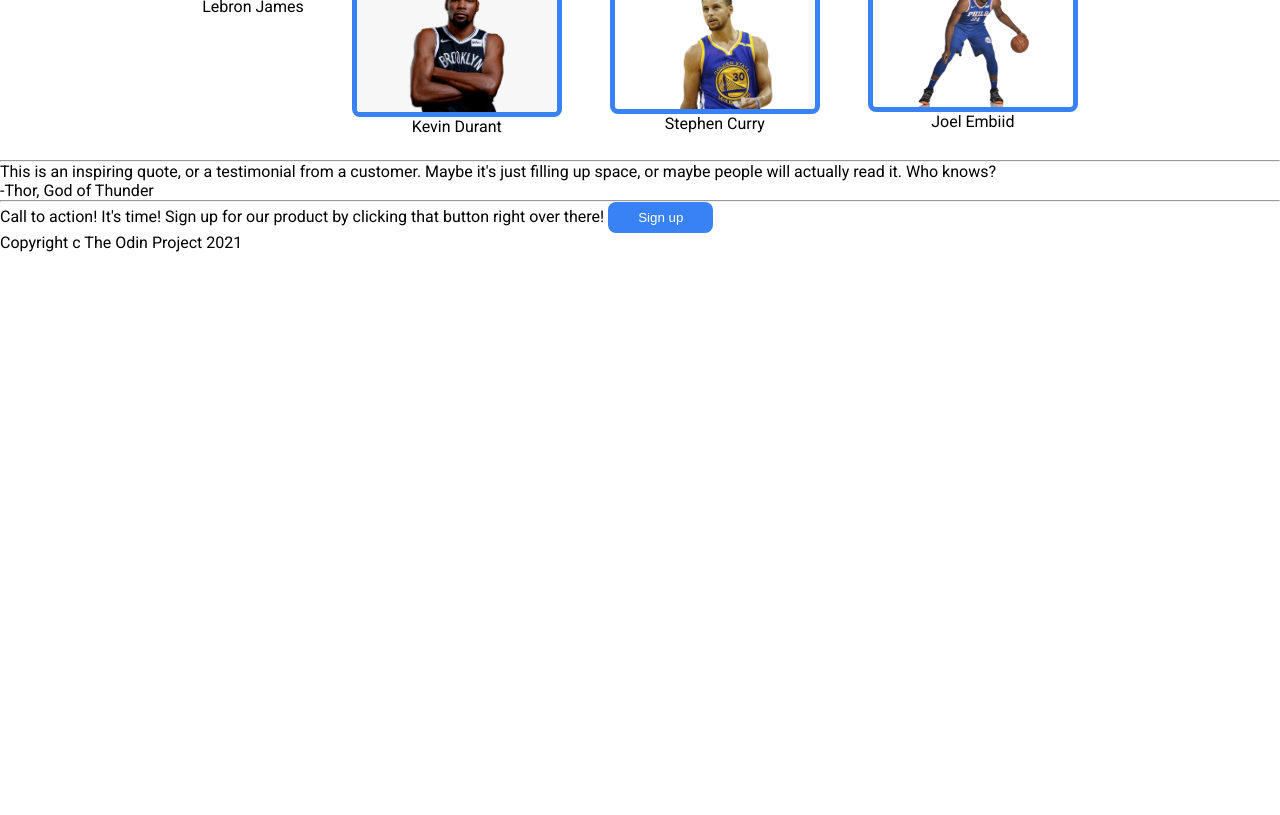
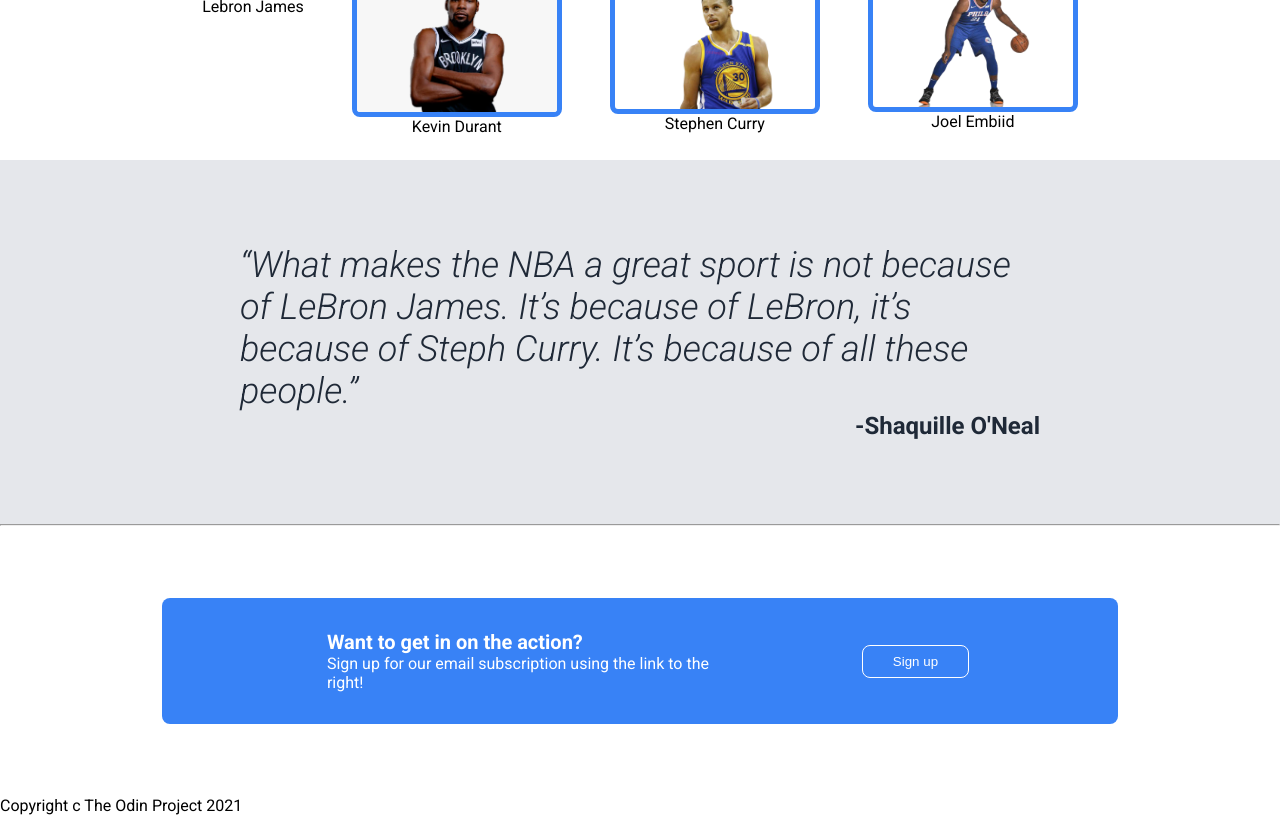
Before and after one commit to mattdrapkin/landing-page, a plain HTML site: page index.html in a window 1280 px wide. Shown: the part 637-1452 px from the top of the page. Before the commit the page ends 889 px from the top, so only its background shows below. Drawn offline with Linux system fonts and the light colour scheme.

Commit message:
Completed section 3 and 4

```diff
--- a/index.html
+++ b/index.html
@@ -50,18 +50,18 @@
             </div>
         </div>
     </div>
-    <hr>
     <div class="inspiring-quote">
         <div class="quote">
-            This is an inspiring quote, or a testimonial from a customer.  Maybe it's just filling up space, or maybe people will actually read it.  Who knows?
+            “What makes the NBA a great sport is not because of LeBron James. It’s because of LeBron, it’s because of Steph Curry. It’s because of all these people.”<div class="author">-Shaquille O'Neal</div>
         </div>
-        <div class="author">-Thor, God of Thunder</div>
-    </div>
+     </div>
     <hr>
     <div class="sign-up-section">
         <div class="sign-up-box">
-            Call to action!  It's time!  Sign up for our product by clicking that button right over there!
-            <button>Sign up</button>
+            <div class="sign-up-text">
+                <div class="important">Want to get in on the action?</div>  Sign up for our email subscription using the link to the right!
+            </div>
+            <div><button>Sign up</button></div>
         </div>
     </div>
     <div class="footer">
--- a/styles.css
+++ b/styles.css
@@ -1,4 +1,8 @@
 @import url('https://fonts.googleapis.com/css2?family=Roboto&display=swap');
+@import url('https://fonts.googleapis.com/css2?family=Roboto:ital,wght@1,300&display=swap');
+@import url('https://fonts.googleapis.com/css2?family=Roboto:wght@700&display=swap');
+
+
 
 * {
     margin: 0;
@@ -27,7 +31,7 @@ body {
 
 .main-text {
     font-size: 48px;
-    font-weight: bolder;
+    font-weight: bold;
     color: #F9FAF8;
 }
 
@@ -51,7 +55,7 @@ ul {
     margin: 48px;
 }
 
-button {
+button, .sign-up-box {
     color: white;
     background-color: #3882F6;
     border-radius: 8px;
@@ -115,9 +119,53 @@ button {
 }
 
 .inspiring-quote {
-
+    background-color: #E5E7EB;
+    display: flex;
+    padding: 84px;
+    justify-content: center;
 }
 
-.footer {
+.quote {
+    font-size: 36px;
+    font-weight: lighter;
+    color: #1F2937;
+    font-style: italic;
+    max-width: 800px;
+}
 
+.quote .author {
+    font-size: 24px;
+    font-weight: bold;
+    font-style: normal;
+    text-align: right;
 }
+.sign-up-section {
+    margin: 48px 0;
+    padding: 24px 0;
+    display: flex;
+    justify-content: center;
+}
+
+.sign-up-box {
+    width: 70%;
+    display: flex;
+    justify-content: space-evenly;
+    align-items: center;
+}
+
+.sign-up-text {
+    margin: 24px 16px;
+    max-width: 400px;
+    gap: 18px;
+    justify-content: flex-start;
+    gap: 4px;
+}
+
+.important {
+    font-weight: bold;
+    font-size: 20px;
+}
+
+.sign-up-box button {
+    border: 1.5px solid white;
+}
```
Also changed, not shown: img/Spotify Logo copy.png (added), img/facebook.png (added), img/youtube.png (added), 2 other files.
